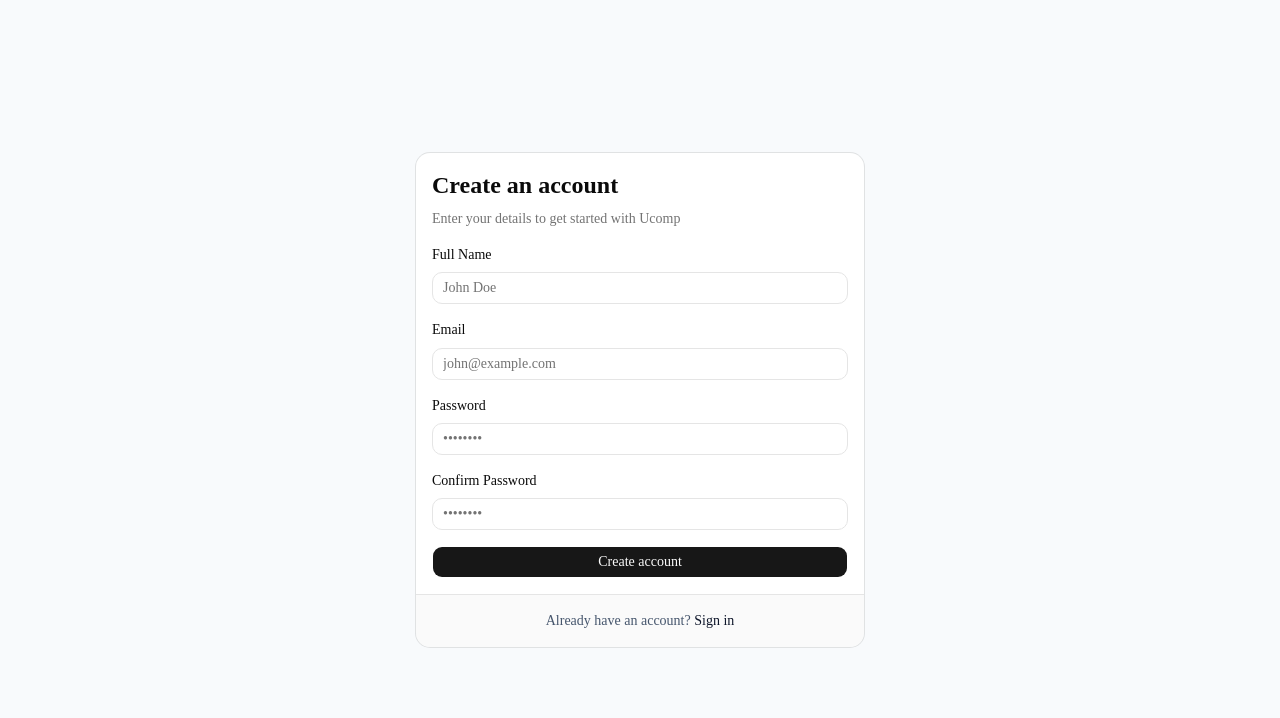
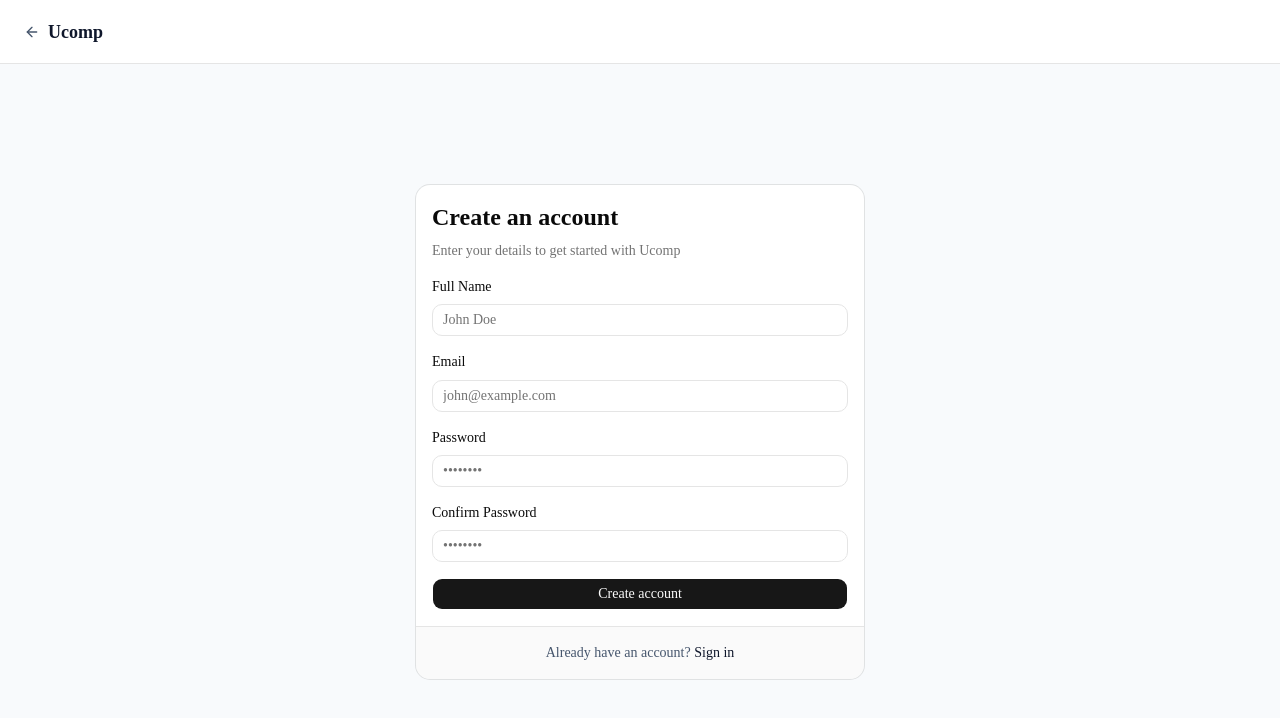
Before and after one commit to fidelisobioma/ucomp, a Next.js app: page /sign-up in a window 1280 px wide. Shown: the top 718 px of the page. Built offline with nearby package versions, Linux system fonts and the light colour scheme.

Commit message:
fix: add auth navbar with home link and home link to dashboard sidebar

```diff
--- a/src/app/(auth)/layout.tsx
+++ b/src/app/(auth)/layout.tsx
@@ -1,7 +1,16 @@
+import AuthNavbar from "@/components/auth/auth-navbar";
+
 export default function AuthLayout({
   children,
 }: {
   children: React.ReactNode;
 }) {
-  return <>{children}</>;
+  return (
+    <div className="flex flex-col bg-slate-50 min-h-screen">
+      <AuthNavbar />
+      <div className="flex flex-1 justify-center items-center px-4 py-12">
+        {children}
+      </div>
+    </div>
+  );
 }
--- a/src/app/(auth)/sign-in/page.tsx
+++ b/src/app/(auth)/sign-in/page.tsx
@@ -69,7 +69,6 @@ export default function SignInPage() {
   }
 
   return (
-    <div className="flex justify-center items-center bg-slate-50 px-4 min-h-screen">
     <Card className="w-full max-w-md">
       <CardHeader className="space-y-1">
         <CardTitle className="font-bold text-2xl">Welcome back</CardTitle>
@@ -132,6 +131,5 @@ export default function SignInPage() {
         </p>
       </CardFooter>
     </Card>
-    </div>
   );
 }
--- a/src/app/(auth)/sign-up/page.tsx
+++ b/src/app/(auth)/sign-up/page.tsx
@@ -69,12 +69,9 @@ export default function SignUpPage() {
   }
 
   return (
-    <div className="flex justify-center items-center bg-slate-50 px-4 min-h-screen">
     <Card className="w-full max-w-md">
       <CardHeader className="space-y-1">
-          <CardTitle className="font-bold text-2xl">
-            Create an account
-          </CardTitle>
+        <CardTitle className="font-bold text-2xl">Create an account</CardTitle>
         <CardDescription>
           Enter your details to get started with Ucomp
         </CardDescription>
@@ -149,6 +146,5 @@ export default function SignUpPage() {
         </p>
       </CardFooter>
     </Card>
-    </div>
   );
 }
--- /dev/null
+++ b/src/components/auth/auth-navbar.tsx
@@ -0,0 +1,16 @@
+import Link from "next/link";
+import { ArrowLeft } from "lucide-react";
+
+export default function AuthNavbar() {
+  return (
+    <header className="flex items-center bg-white px-6 border-b h-16">
+      <Link
+        href="/"
+        className="flex items-center gap-2 text-slate-600 hover:text-slate-900 transition-colors"
+      >
+        <ArrowLeft className="w-4 h-4" />
+        <span className="font-bold text-slate-900 text-lg">Ucomp</span>
+      </Link>
+    </header>
+  );
+}
--- a/src/components/home/hero.tsx
+++ b/src/components/home/hero.tsx
@@ -1,6 +1,5 @@
 "use client";
 
-import { useCallback } from "react";
 import useEmblaCarousel from "embla-carousel-react";
 import Autoplay from "embla-carousel-autoplay";
 import Link from "next/link";
--- a/src/components/shared/sidebar.tsx
+++ b/src/components/shared/sidebar.tsx
@@ -9,6 +9,7 @@ import {
   Users,
   ShieldCheck,
   Settings,
+  Home,
 } from "lucide-react";
 
 type Role = "USER" | "ADMIN" | "SUPERADMIN";
@@ -83,6 +84,17 @@ export default function Sidebar({ role }: SidebarProps) {
           );
         })}
       </nav>
+
+      {/* Home Link at bottom */}
+      <div className="mt-auto">
+        <Link
+          href="/"
+          className="flex items-center gap-3 hover:bg-slate-50 px-3 py-2.5 rounded-lg font-medium text-slate-600 hover:text-slate-900 text-sm transition-colors"
+        >
+          <Home className="w-4 h-4 shrink-0" />
+          Home
+        </Link>
+      </div>
     </aside>
   );
 }
```
Lines whose indentation alone changed are shown as unchanged.
